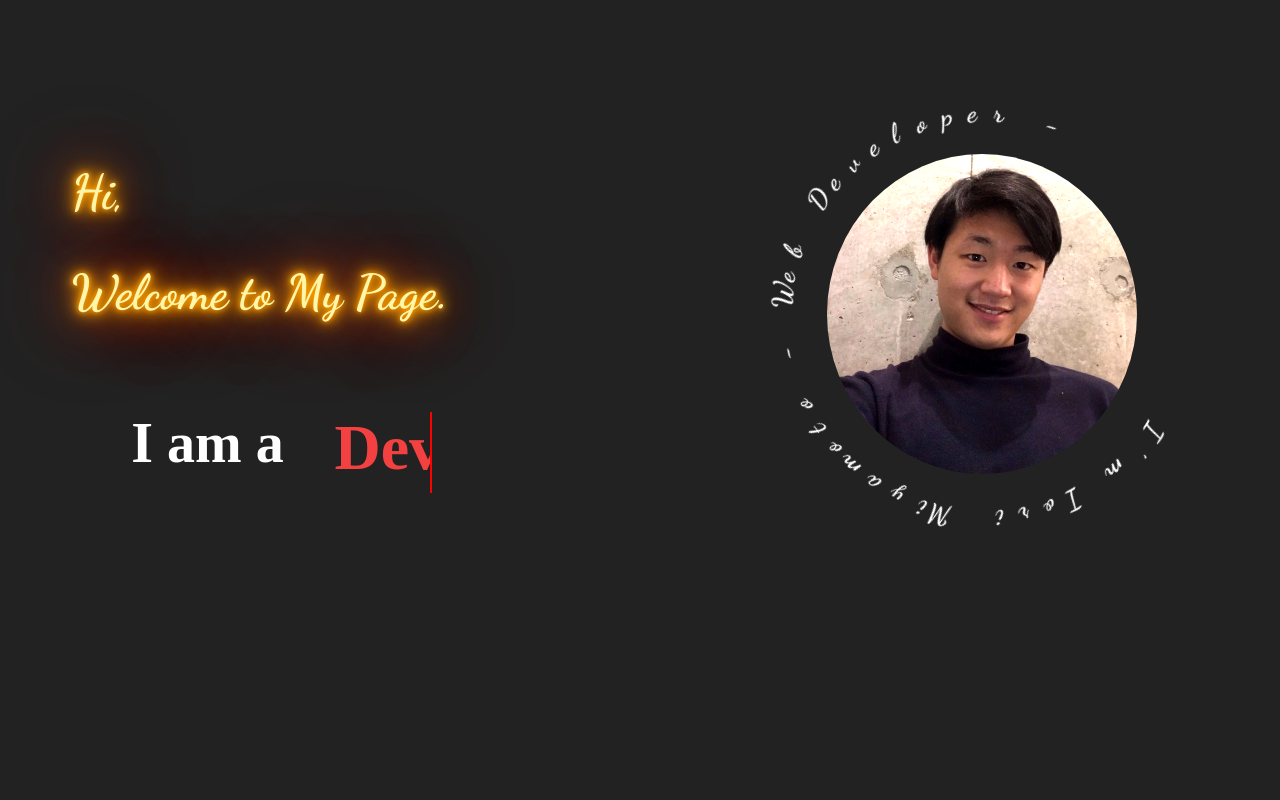
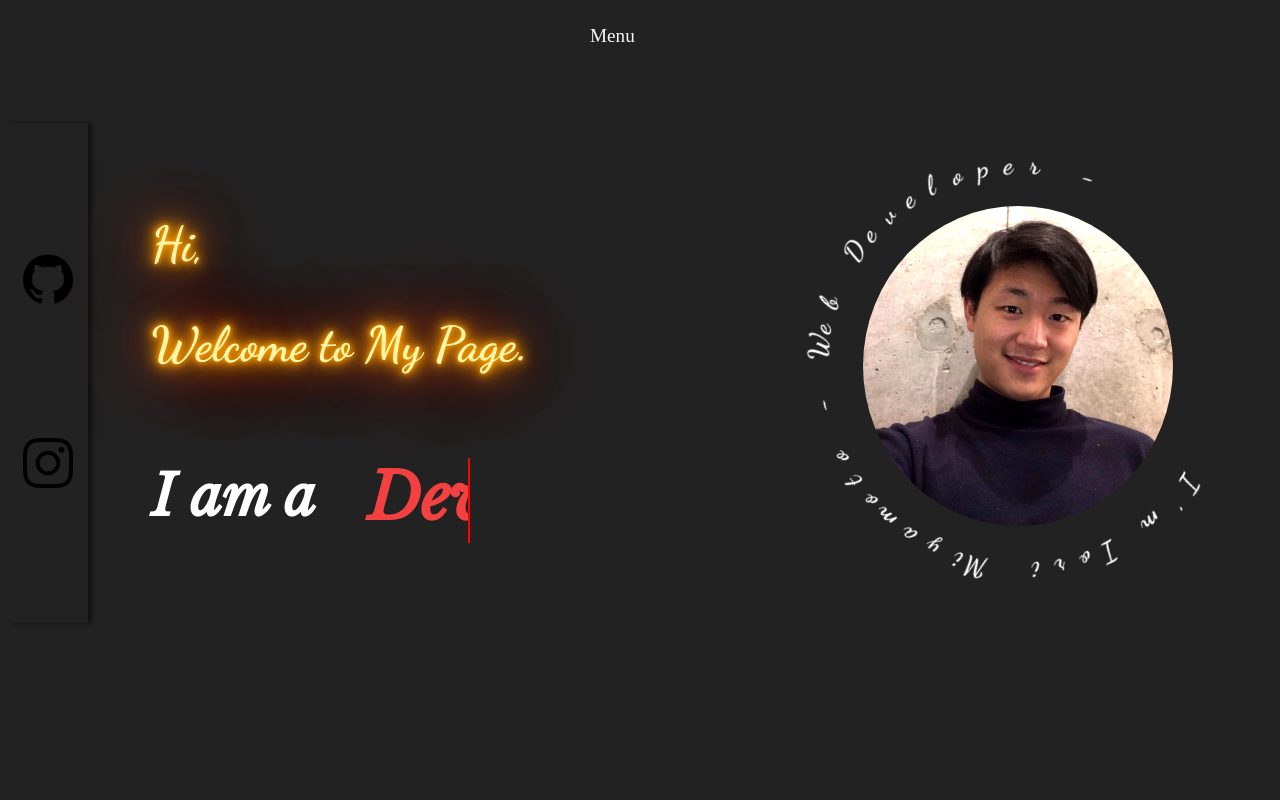
Before and after one commit to iorimiya1121/myPortfolio, a PHP site: page /main.html in a window 1280 px wide; the page is wider, and only the part inside the window is pictured. Run offline with PHP 8.4, Linux system fonts and the light colour scheme.

Commit message:
add sidebar and nav

```diff
--- a/main.html
+++ b/main.html
@@ -8,7 +8,15 @@
     </head>
 <body>
     <!-- navbar -->
-    <nav></nav>
+    <nav>
+       <span class="menuicon">Menu</span>
+    </nav>
+    <div class="toppage">
+        <!-- side bar -->
+        <div class="sidebar">
+            <a href="https://github.com/iorimiya1121"><img src="image/github.png" class="icon" alt=""></a>
+            <a href=""><img src="image/instagram.png" class="icon" alt=""></a>
+        </div>
 
         <!-- toppage -->
         <div class="myexplain">
@@ -36,8 +44,10 @@
             </div>
         </div>
         </div>
+    </div>
 
     <script src="app.js"></script>
     <script src="main.js"></script>
+
 </body>
 </html>
--- a/style.css
+++ b/style.css
@@ -3,21 +3,75 @@
 /* 円の文字 */
 @import url('https://fonts.googleapis.com/css2?family=Dancing+Script:wght@700&display=swap');
 /* サブタイトル部分 */
-@import url('https://fonts.googleapis.com/css2?family=Caveat:wght@700&family=Libre+Baskerville:ital@1&display=swap');
-* {
-    box-sizing: border-box;
-}
+@import url('https://fonts.googleapis.com/css2?family=Libre+Baskerville:ital@1&display=swap');
 
-/* 自己紹介 */
 
 body
 {
+    background-color: #222222;
+
+}
+
+/* nav bar */
+
+nav
+{
+    width: 100px;
+    height: auto;
+    margin: 0 auto;
+    margin-top: 2%;
+}
+
+span.menuicon
+{
+    color: whitesmoke;
+    font-size: 1.5vw;
+
+}
+
+.toppage
+{
     display: flex;
     flex-direction: row;
-    justify-content: space-around;
+    justify-content: center;
     align-items: center;
-    background-color: #222222;
 }
+
+/* sidebar */
+
+.sidebar
+{
+    display: flex;
+    flex-direction: column;
+    align-items: center;
+    text-align: center;
+    width: 90px;
+    height: 500px;
+    background-color:  #222222;
+    box-shadow: 4px 0 4px #111111 ;
+    justify-content: space-evenly;
+    margin-top: 6%;
+
+}
+
+.sidebar:hover
+{
+    box-shadow: none;
+}
+.sidebar .icon:hover
+{
+    transform: rotateZ( 20deg ) ;
+
+}
+
+.icon
+{
+    width: 50px;
+
+}
+
+
+/* 自己紹介 */
 
 h1
 {
@@ -56,7 +110,8 @@ h1
 .explainnext
 {
     display: inline-flex;
-    margin-left: 10%;
+    margin-left: 0%;
+    font-family: 'Libre Baskerville', serif;
 
 }
 
```
Also changed, not shown: image/github.png (added), image/instagram.png (added), 1 other file. Lines whose indentation alone changed are shown as unchanged.
